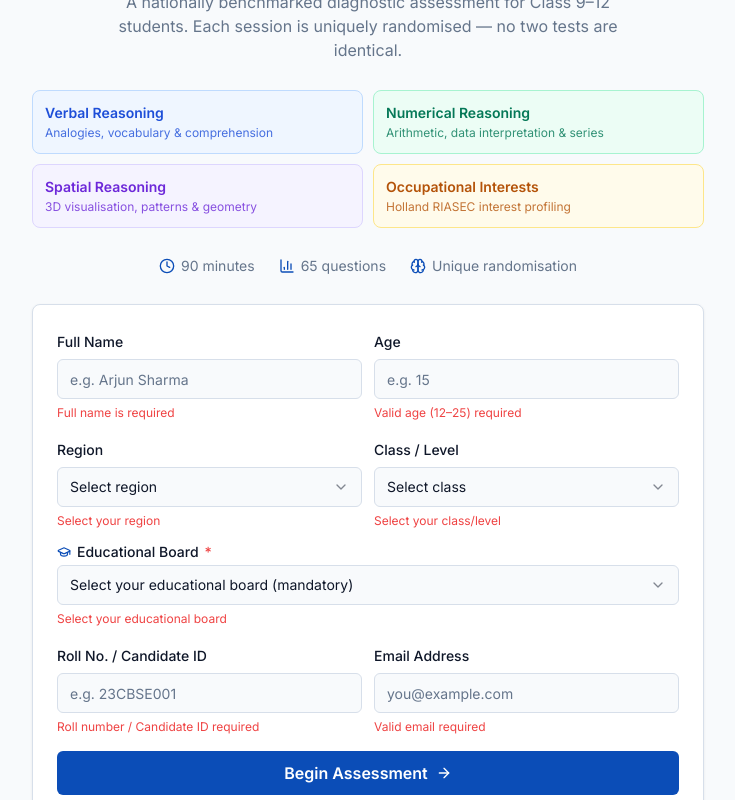
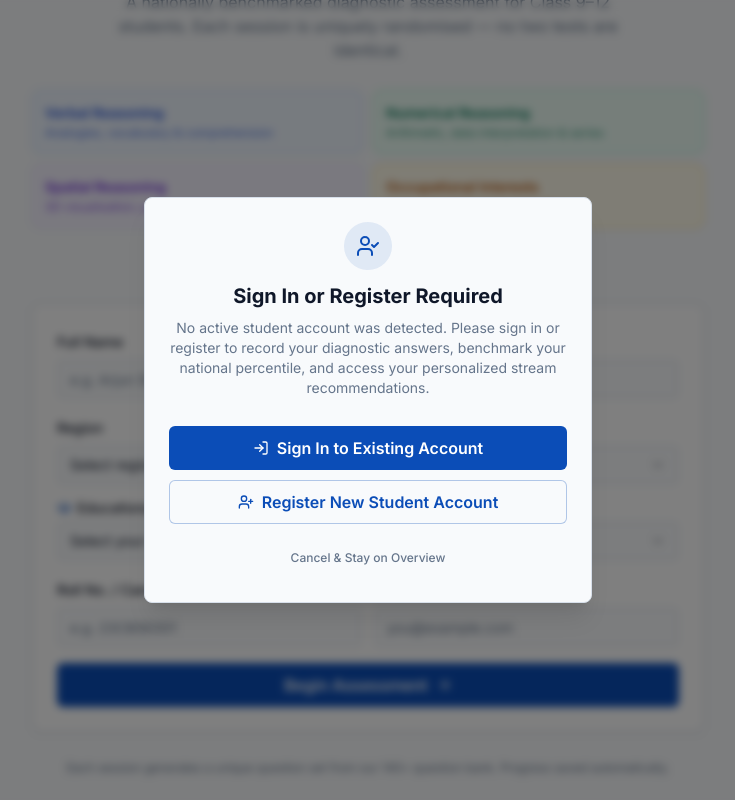
Before and after one commit to docuready-dev/LearnReady, a React (Vite) app: page / in a window 1280 px wide. Both pictures are taken after a click on the button "Begin Assessment". Shown: the part 199-999 px from the top of the page, without its empty margins (272-1007 px from the left). Built offline with nearby package versions, Linux system fonts and the light colour scheme.

Commit message:
feat: prompt for sign-in or registration when clicking begin assessment if no user is detected

```diff
--- a/src/context/AuthContext.tsx
+++ b/src/context/AuthContext.tsx
@@ -15,6 +15,8 @@ export interface User {
 interface AuthContextValue {
   user: User | null;
   isLoading: boolean;
+  authTab: 'login' | 'register';
+  setAuthTab: (tab: 'login' | 'register') => void;
   login: (email: string, name?: string) => void;
   register: (data: { name: string; email: string; grade?: string; board?: string; school?: string }) => void;
   loginWithRedirect: (customEmail?: string) => void;
@@ -29,6 +31,7 @@ const AUTH_STORAGE_KEY = 'learnready_auth_session';
 export function AuthProvider({ children }: { children: React.ReactNode }) {
   const [user, setUser] = useState<User | null>(null);
   const [isLoading, setIsLoading] = useState(true);
+  const [authTab, setAuthTab] = useState<'login' | 'register'>('login');
 
   useEffect(() => {
     try {
@@ -99,7 +102,7 @@ export function AuthProvider({ children }: { children: React.ReactNode }) {
   };
 
   return (
-    <AuthContext.Provider value={{ user, isLoading, login, register, loginWithRedirect, loginAsAdmin, logout }}>
+    <AuthContext.Provider value={{ user, isLoading, authTab, setAuthTab, login, register, loginWithRedirect, loginAsAdmin, logout }}>
       {children}
     </AuthContext.Provider>
   );
--- a/src/pages/LandingPage.tsx
+++ b/src/pages/LandingPage.tsx
@@ -8,12 +8,13 @@ import { Card, CardContent } from '@/components/ui/card';
 import { Badge } from '@/components/ui/badge';
 import { Select, SelectContent, SelectItem, SelectTrigger, SelectValue } from '@/components/ui/select';
 import { AlertDialog, AlertDialogAction, AlertDialogCancel, AlertDialogContent, AlertDialogDescription, AlertDialogFooter, AlertDialogHeader, AlertDialogTitle } from '@/components/ui/alert-dialog';
-import { Clock, BarChart3, Brain, ArrowRight, RotateCcw, GraduationCap, Zap, BookOpen, CheckCircle2, User } from 'lucide-react';
+import { Clock, BarChart3, Brain, ArrowRight, RotateCcw, GraduationCap, Zap, BookOpen, CheckCircle2, User, LogIn, UserPlus, UserCheck } from 'lucide-react';
 import { cn } from '@/lib/utils';
 import { TestMode } from '../types';
 import { INDIAN_BOARDS } from '../data/boards';
 
 const LOGO_URL = `${import.meta.env.BASE_URL}logo.svg`;
+const DRAFT_FORM_KEY = 'learnready_landing_draft';
 
 const REGIONS = ['North India', 'Northeast India', 'East India', 'Central India', 'West India', 'South India', 'International'];
 const EDUCATION_LEVELS = ['Class 9', 'Class 10 (Current)', 'Class 11', 'Class 12', 'Undergraduate', 'Graduate'];
@@ -51,8 +52,24 @@ const MODES: { id: TestMode; icon: any; title: string; time: string; questions:
 
 export default function LandingPage() {
   const { startExam, setPage, state, resetExam } = useExam();
-  const { user, logout } = useAuth();
-  const [form, setFormState] = useState({
+  const { user, logout, setAuthTab } = useAuth();
+  const [form, setFormState] = useState(() => {
+    try {
+      const saved = sessionStorage.getItem(DRAFT_FORM_KEY);
+      if (saved) {
+        const p = JSON.parse(saved);
+        return {
+          name: p.name || state.name || user?.name || '',
+          age: p.age || state.age || '',
+          region: p.region || state.region || '',
+          educationLevel: p.educationLevel || state.educationLevel || user?.grade || '',
+          board: p.board || state.board || user?.board || '',
+          candidateId: p.candidateId || state.candidateId || '',
+          email: p.email || state.email || user?.email || '',
+        };
+      }
+    } catch {}
+    return {
       name: state.name || user?.name || '',
       age: state.age || '',
       region: state.region || '',
@@ -60,7 +77,14 @@ export default function LandingPage() {
       board: state.board || user?.board || '',
       candidateId: state.candidateId || '',
       email: state.email || user?.email || '',
+    };
   });
+
+  useEffect(() => {
+    try {
+      sessionStorage.setItem(DRAFT_FORM_KEY, JSON.stringify(form));
+    } catch {}
+  }, [form]);
 
   useEffect(() => {
     if (user) {
@@ -73,9 +97,11 @@ export default function LandingPage() {
       }));
     }
   }, [user]);
+
   const [testMode, setTestMode] = useState<TestMode>('full');
   const [errors, setErrors] = useState<Record<string, string>>({});
   const [showResumeDialog, setShowResumeDialog] = useState(false);
+  const [showAuthPrompt, setShowAuthPrompt] = useState(false);
   const hasExistingExam = state.startTime > 0 && !state.completed;
 
   const isQuickEligible = QUICK_ELIGIBLE.includes(form.educationLevel);
@@ -108,6 +134,10 @@ export default function LandingPage() {
   }
 
   function handleStart() {
+    if (!user) {
+      setShowAuthPrompt(true);
+      return;
+    }
     if (!validate()) return;
     if (hasExistingExam) {
       setShowResumeDialog(true);
@@ -298,7 +328,15 @@ export default function LandingPage() {
 
               {hasExistingExam ? (
                 <div className="flex gap-2 pt-1">
-                  <Button className="flex-1" onClick={() => setPage('exam')}><ArrowRight className="w-4 h-4 mr-2" />Resume Assessment</Button>
+                  <Button className="flex-1" onClick={() => {
+                    if (!user) {
+                      setShowAuthPrompt(true);
+                      return;
+                    }
+                    setPage('exam');
+                  }}>
+                    <ArrowRight className="w-4 h-4 mr-2" />Resume Assessment
+                  </Button>
                   <Button variant="outline" onClick={() => resetExam()}><RotateCcw className="w-4 h-4 mr-1" />Restart</Button>
                 </div>
               ) : (
@@ -313,6 +351,54 @@ export default function LandingPage() {
           </p>
         </div>
       </main>
+
+      <AlertDialog open={showAuthPrompt} onOpenChange={setShowAuthPrompt}>
+        <AlertDialogContent className="sm:max-w-md">
+          <AlertDialogHeader className="text-center sm:text-center space-y-2">
+            <div className="w-12 h-12 rounded-full bg-primary/10 text-primary mx-auto flex items-center justify-center mb-1">
+              <UserCheck className="w-6 h-6" />
+            </div>
+            <AlertDialogTitle className="text-xl font-bold">Sign In or Register Required</AlertDialogTitle>
+            <AlertDialogDescription className="text-sm text-muted-foreground">
+              No active student account was detected. Please sign in or register to record your diagnostic answers, benchmark your national percentile, and access your personalized stream recommendations.
+            </AlertDialogDescription>
+          </AlertDialogHeader>
+          <div className="flex flex-col gap-2.5 pt-3">
+            <Button
+              className="w-full flex items-center justify-center gap-2 cursor-pointer"
+              size="lg"
+              onClick={() => {
+                setShowAuthPrompt(false);
+                setAuthTab('login');
+                setPage('login');
+              }}
+            >
+              <LogIn className="w-4 h-4" />
+              Sign In to Existing Account
+            </Button>
+            <Button
+              variant="outline"
+              className="w-full flex items-center justify-center gap-2 border-primary/30 text-primary hover:bg-primary/5 cursor-pointer"
+              size="lg"
+              onClick={() => {
+                setShowAuthPrompt(false);
+                setAuthTab('register');
+                setPage('login');
+              }}
+            >
+              <UserPlus className="w-4 h-4" />
+              Register New Student Account
+            </Button>
+            <Button
+              variant="ghost"
+              className="w-full text-xs text-muted-foreground hover:text-foreground mt-1 cursor-pointer"
+              onClick={() => setShowAuthPrompt(false)}
+            >
+              Cancel & Stay on Overview
+            </Button>
+          </div>
+        </AlertDialogContent>
+      </AlertDialog>
 
       <AlertDialog open={showResumeDialog} onOpenChange={setShowResumeDialog}>
         <AlertDialogContent>
--- a/src/pages/LoginPage.tsx
+++ b/src/pages/LoginPage.tsx
@@ -35,10 +35,16 @@ const EDUCATION_LEVELS = [
 ];
 
 export default function LoginPage() {
-  const { user, login, register, loginAsAdmin } = useAuth();
+  const { user, login, register, loginAsAdmin, authTab, setAuthTab } = useAuth();
   const { setPage } = useExam();
 
-  const [mode, setMode] = useState<'login' | 'register'>('login');
+  const [mode, setMode] = useState<'login' | 'register'>(authTab || 'login');
+
+  React.useEffect(() => {
+    if (authTab) {
+      setMode(authTab);
+    }
+  }, [authTab]);
   const [showPassword, setShowPassword] = useState(false);
 
   // Login form
@@ -266,7 +272,7 @@ export default function LoginPage() {
                 <div className="grid grid-cols-2 gap-1 bg-muted p-1 rounded-lg mt-3">
                   <button
                     type="button"
-                    onClick={() => { setMode('login'); setErrors({}); }}
+                    onClick={() => { setMode('login'); setAuthTab('login'); setErrors({}); }}
                     className={`py-1.5 text-xs font-semibold rounded-md transition-all cursor-pointer ${
                       mode === 'login' ? 'bg-card text-foreground shadow-sm' : 'text-muted-foreground hover:text-foreground'
                     }`}
@@ -275,7 +281,7 @@ export default function LoginPage() {
                   </button>
                   <button
                     type="button"
-                    onClick={() => { setMode('register'); setErrors({}); }}
+                    onClick={() => { setMode('register'); setAuthTab('register'); setErrors({}); }}
                     className={`py-1.5 text-xs font-semibold rounded-md transition-all cursor-pointer ${
                       mode === 'register' ? 'bg-card text-foreground shadow-sm' : 'text-muted-foreground hover:text-foreground'
                     }`}
```
Lines whose indentation alone changed are shown as unchanged.
